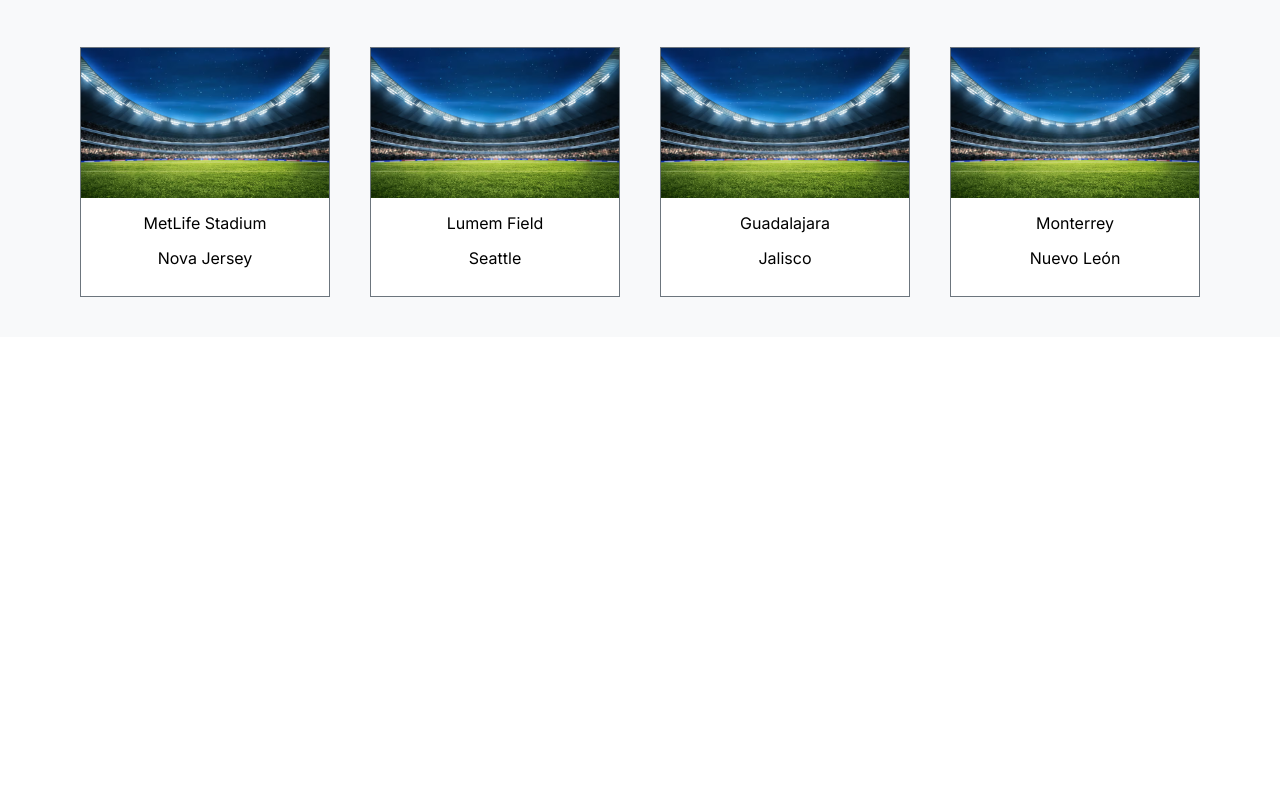
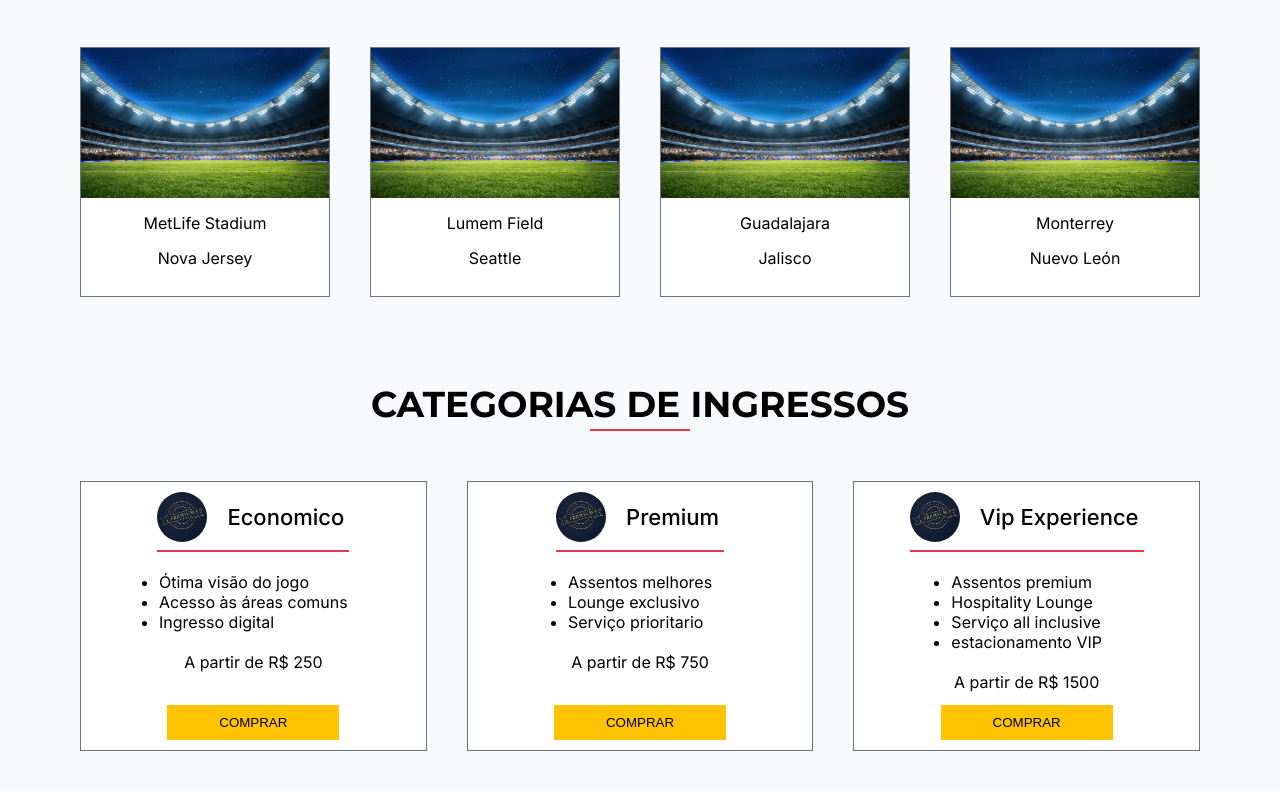
Before and after one commit to henriqu3x/Tickets-Digital, a plain HTML site: page index.html in a window 1280 px wide. Shown: the part 1634-2425 px from the top of the page. Before the commit the page ends 1971 px from the top, so only its background shows below. Drawn offline with Linux system fonts and the light colour scheme.

Commit message:
feat(CategoriaIngresso): seção categoria ingresso finalizada

```diff
--- a/index.html
+++ b/index.html
@@ -18,6 +18,7 @@
     <link rel="stylesheet" href="styles/destaque.css">
     <link rel="stylesheet" href="styles/ingressos.css">
     <link rel="stylesheet" href="styles/estadios.css">
+    <link rel="stylesheet" href="styles/ingressos-categoria.css">
     <title>Tickets Digital</title>
 </head>
 
@@ -204,6 +205,51 @@
                     <p>Nuevo León</p>
                 </article>
         </section>
+
+        <section id="ingressos-categoria">
+            <h2>CATEGORIAS DE INGRESSOS</h2>
+            <div class="cards">
+                <article class="card">
+                    <div class="category">
+                        <img src="assets/categoria-p.avif" alt="">
+                        <h2>Economico</h2>
+                    </div>
+                    <ul>
+                        <li>Ótima visão do jogo</li>
+                        <li>Acesso às áreas comuns</li>
+                        <li>Ingresso digital</li>
+                    </ul>
+                    <h3>A partir de R$ 250</h3>
+                    <button aria-label="comprar ingresso">COMPRAR</button>
+                </article>
+                <article class="card">
+                    <div class="category">
+                        <img src="assets/categoria-p.avif" alt="">
+                        <h2>Premium</h2>
+                    </div>
+                    <ul>
+                        <li>Assentos melhores</li>
+                        <li>Lounge exclusivo</li>
+                        <li>Serviço prioritario</li>
+                    </ul>
+                    <h3>A partir de R$ 750</h3>
+                    <button aria-label="comprar ingresso">COMPRAR</button>
+                </article>
+                <article class="card">
+                    <div class="category">
+                        <img src="assets/categoria-p.avif" alt="">
+                        <h2>Vip Experience</h2>
+                    </div>
+                    <ul>
+                        <li>Assentos premium</li>
+                        <li>Hospitality Lounge</li>
+                        <li>Serviço all inclusive</li>
+                        <li>estacionamento VIP</li>
+                    </ul>
+                    <h3>A partir de R$ 1500</h3>
+                    <button aria-label="comprar ingresso">COMPRAR</button>
+                </article>
+        </section>
     </main>
 </body>
 
--- /dev/null
+++ b/styles/ingressos-categoria.css
@@ -0,0 +1,101 @@
+#ingressos-categoria{
+    padding: 40px 80px;
+    display: flex;
+    flex-direction: column;
+    align-items: center;
+    gap: 20px;
+}
+
+#ingressos-categoria h2 {
+    font: var(--title-section);
+    padding: 5px;
+    position: relative;
+}
+
+#ingressos-categoria h2::after{
+    content: '';
+    bottom: 0;
+    left: 50%;
+    height: 2px;
+    width: 100px;
+    background-color: var(--background-secondary);
+    position: absolute;
+    transform: translateX(-50%);
+}
+
+#ingressos-categoria .cards{
+    display: flex;
+    gap: 40px;
+    align-items: center;
+    width: 100%;
+    margin-top: 30px;
+}
+
+#ingressos-categoria .card{
+    height: 270px;
+    flex: 1;
+    background-color: #fff;
+    display: flex;
+    flex-direction: column;
+    gap: 20px;
+    border: 1px solid var(--text-color-secondary);
+    align-items: center;
+    position: relative;
+}
+
+#ingressos-categoria .card .category{
+    display: flex;
+    align-items: center;
+    gap: 15px;
+    margin-top: 10px;
+    position: relative;
+    padding-bottom: 10px;
+}
+
+#ingressos-categoria .card .category::after{
+    position: absolute;
+    content: '';
+    bottom: 0;
+    left: 0px;
+    height: 2px;
+    width: 100%;
+    background-color: var(--background-secondary);
+}
+
+#ingressos-categoria .card .category img {
+    height: 50px;
+    width: 50px;
+    border-radius: 50%;
+}
+
+#ingressos-categoria .card .category h2{
+    font: var(--font-subtitle);
+}
+
+#ingressos-categoria .card .category h2::after{
+    content: '';
+    height: 0;
+}
+
+#ingressos-categoria .card ul li {
+    font: var(--font-text);
+}
+
+#ingressos-categoria .card h3{
+    font: var(--font-text);
+}
+
+#ingressos-categoria .card button{
+    padding: 10px 15px;
+    width: 50%;
+    background-color: var(--destaque-cta);
+    border: none;
+    cursor: pointer;
+    transition: 0.2s all ease-in-out;
+    position: absolute;
+    bottom: 10px;
+}
+
+#ingressos-categoria .card button:hover{
+    opacity: 0.8;
+}
```
Also changed, not shown: assets/categoria-p.avif (added).
